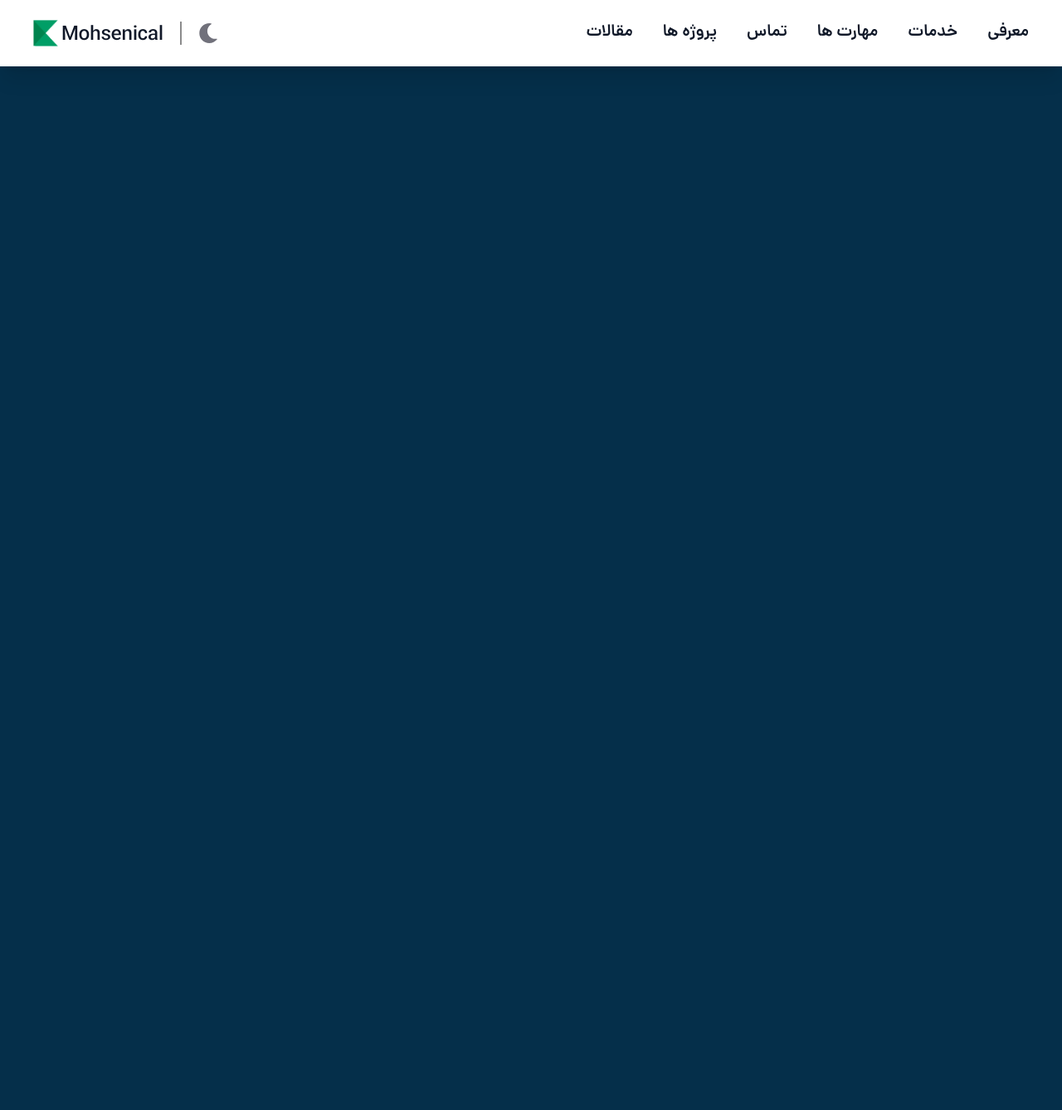
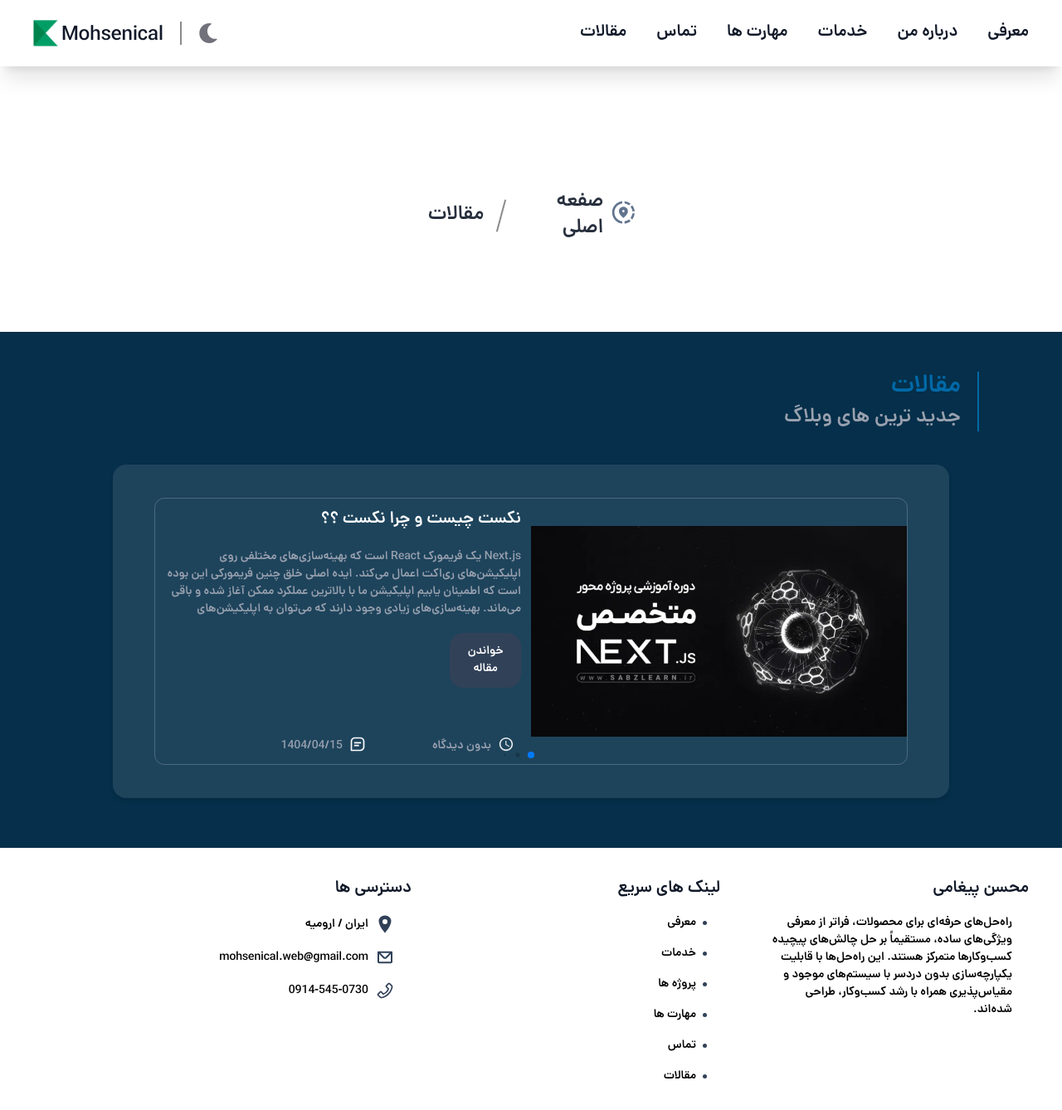
Before and after one commit to mohsenical/my-website, a React (Vite) app: page /blogs in a window 1280 px wide. Shown: the top 1338 px of the page at 83% size. Before the commit the page ends 800 px from the top, so only its background shows below. Built offline with nearby package versions, Linux system fonts and the light colour scheme.

Commit message:
finish stayles pages

```diff
--- a/src/Data/data.jsx
+++ b/src/Data/data.jsx
@@ -16,10 +16,10 @@
 
 const menuItem = [
     { id: 1, title: "معرفی", href: "/" },
+    { id: 4, title: "درباره من", href: "/about-me" },
     { id: 1, title: "خدمات", href: "/services" },
     { id: 3, title: "مهارت ها", href: "/skills" },
     { id: 4, title: "تماس", href: "/contact-me" },
-    { id: 2, title: "پروژه ها", href: "/projects" },
     { id: 5, title: "مقالات", href: "/blogs" },
 ]
 
--- a/src/pages/About.jsx
+++ /dev/null
@@ -1,9 +0,0 @@
-import React from 'react'
-
-function About() {
-    return (
-        <h1 className='text-red-500'>About</h1>
-    )
-}
-
-export default About
--- /dev/null
+++ b/src/pages/AboutMe.jsx
@@ -0,0 +1,25 @@
+import HeaderSctionBody from '../components/modules/HeaderSctionBody/HeaderSctionBody'
+import AboutMeSection from '../components/template/HomeFeatuer/AboutMeSection'
+import Footer from '../components/modules/Footer/Footer'
+import ScrollTopBtn from '../components/modules/ScrollTopBtn/ScrollTopBtn'
+import Breadcrumb from "../components/modules/Breadcrumb/Breadcrumb"
+
+function AboutMe() {
+    return (
+        <>
+            <>
+                <Breadcrumb title="مهارت ها" />
+
+                <div>
+                    <HeaderSctionBody title="درباره من" desc="خلاصه ای از رزمه من" />
+                    <AboutMeSection />
+                </div>
+
+                <Footer />
+                <ScrollTopBtn    />
+            </>
+        </>
+    )
+}
+
+export default AboutMe
--- a/src/pages/Blog.jsx
+++ b/src/pages/Blog.jsx
@@ -1,8 +1,23 @@
 import React from 'react'
+import Breadcrumb from '../components/modules/Breadcrumb/Breadcrumb'
+import Footer from '../components/modules/Footer/Footer'
+import HeaderSctionBody from '../components/modules/HeaderSctionBody/HeaderSctionBody'
+import BlogsSection from '../components/template/HomeFeatuer/BlogsSection'
+import ScrollTopBtn from '../components/modules/ScrollTopBtn/ScrollTopBtn'
 
 function Blog() {
     return (
-        <h1 className='text-red-500'>Blog</h1>
+        <>
+            <Breadcrumb title="مقالات" />
+
+                <div>
+                    <HeaderSctionBody title="مقالات" desc="جدید ترین های وبلاگ" />
+                    <BlogsSection />
+                </div>
+
+            <Footer />
+            <ScrollTopBtn />
+        </>
     )
 }
 
--- a/src/pages/Contact.jsx
+++ /dev/null
@@ -1,20 +0,0 @@
-import React from 'react'
-import Breadcrumb from '../components/modules/Breadcrumb/Breadcrumb'
-import Footer from '../components/modules/Footer/Footer'
-import HeaderSctionBody from '../components/modules/HeaderSctionBody/HeaderSctionBody'
-import ContactMeSection from '../components/template/HomeFeatuer/ContactMeSection'
-
-function Contact() {
-    <>
-        <Breadcrumb title="خدمات" />
-
-        <div>
-            <HeaderSctionBody title="تماس با من" desc="ارتباط با من / مشاوره :)" />
-            <ContactMeSection />
-        </div>
-
-        <Footer />
-    </>
-}
-
-export default Contact
--- /dev/null
+++ b/src/pages/ContactMe.jsx
@@ -0,0 +1,24 @@
+import React from 'react'
+import Breadcrumb from '../components/modules/Breadcrumb/Breadcrumb'
+import HeaderSctionBody from '../components/modules/HeaderSctionBody/HeaderSctionBody'
+import Footer from '../components/modules/Footer/Footer'
+import ContactMeSection from '../components/template/HomeFeatuer/ContactMeSection'
+import ScrollTopBtn from '../components/modules/ScrollTopBtn/ScrollTopBtn'
+
+function ContactMe() {
+  return (
+    <>
+            <Breadcrumb title="تماس" />
+
+                <div>
+                    <HeaderSctionBody title="تماس با من" desc="ارتباط با من / مشاوره :)" />
+                    <ContactMeSection />
+                </div>
+
+            <Footer />
+            <ScrollTopBtn />
+    </>
+  )
+}
+
+export default ContactMe
--- a/src/pages/Services.jsx
+++ b/src/pages/Services.jsx
@@ -3,6 +3,7 @@
 import Footer from '../components/modules/Footer/Footer'
 import HeaderSctionBody from '../components/modules/HeaderSctionBody/HeaderSctionBody'
 import ServicesSection from '../components/template/HomeFeatuer/ServicesSection'
+import ScrollTopBtn from '../components/modules/ScrollTopBtn/ScrollTopBtn'
 
 function Services() {
     return (
@@ -17,6 +18,7 @@
 
 
             <Footer />
+            <ScrollTopBtn />
         </>
     )
 }
--- a/src/pages/Skills.jsx
+++ b/src/pages/Skills.jsx
@@ -1,6 +1,7 @@
 import Breadcrumb from "../components/modules/Breadcrumb/Breadcrumb"
 import Footer from "../components/modules/Footer/Footer"
 import HeaderSctionBody from "../components/modules/HeaderSctionBody/HeaderSctionBody"
+import ScrollTopBtn from "../components/modules/ScrollTopBtn/ScrollTopBtn"
 import SkillsSection from "../components/template/HomeFeatuer/SkillsSection"
 
 
@@ -15,6 +16,7 @@
             </div>
 
             <Footer />
+            <ScrollTopBtn />
         </>
     )
 }
```
Also changed, not shown: src/utils/routes.jsx (+4 -4 lines).
